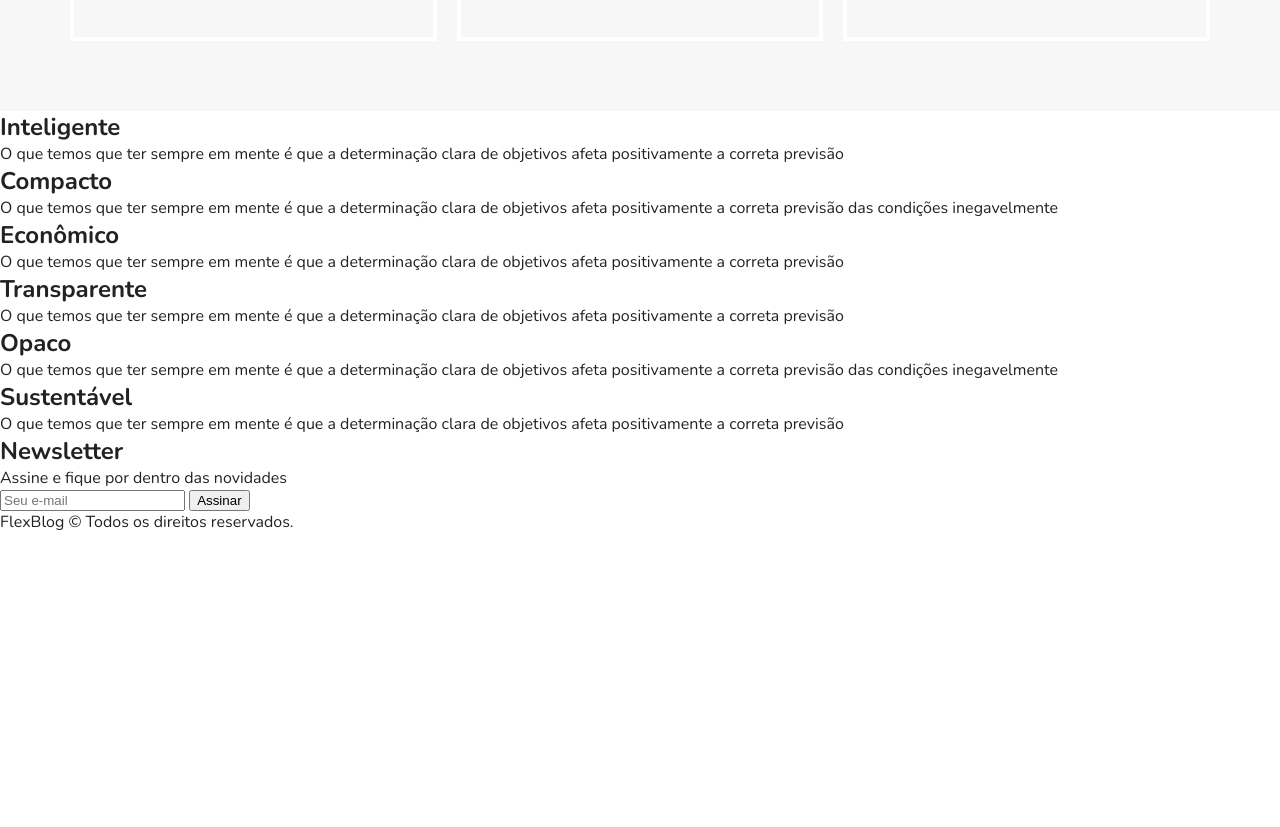
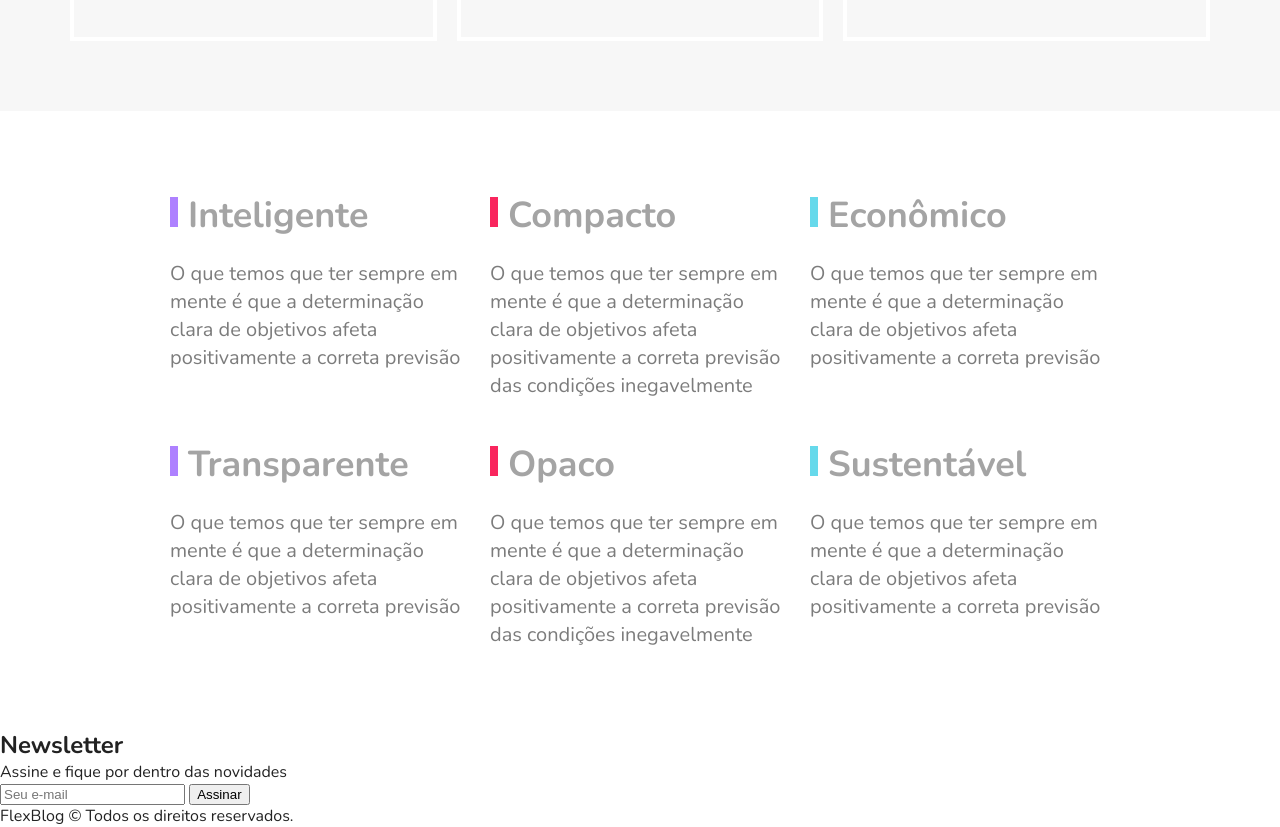
Before and after one commit to CleytonRibeiro38/projeto-html-css-flexbox-responsivo, a plain HTML site: page index.html in a window 1280 px wide. Shown: the part 2477-3304 px from the top of the page. Before the commit the page ends 3010 px from the top, so only its background shows below. Drawn offline with nearby package versions, Linux system fonts and the light colour scheme.

Commit message:
Estilizando Section Qualidade.

```diff
--- a/css/style.css
+++ b/css/style.css
@@ -77,3 +77,12 @@ text-transform: uppercase; font-weight: bold; font-size: 2.25em; padding: 15px 0
         order: -1;
     }
 }
+/*==========SECTION QUALIDADE==========*/
+.qualidade {max-width: 960px; margin: 60px auto; display: flex; flex-wrap: wrap;}
+.qualidade-item {flex: 1 1 300px; margin: 20px 10px;}
+.qualidade-item h2 {font-size: 2.25em; color: #a4a4a4; margin-bottom: 20px;}
+.qualidade-item h2::before {content: ''; display: inline-block; width: 8px; height: 30px; margin-right: 10px;}
+.qualidade-item:nth-of-type(3n+1) h2::before {background: #ae81ff;}
+.qualidade-item:nth-of-type(3n+2) h2::before {background: #f9265e;}
+.qualidade-item:nth-of-type(3n+3) h2::before {background: #66d9eb;}
+.qualidade-item p {font-size: 1.25em; color: #7c7c7c; line-height: 1.4em;}
```
